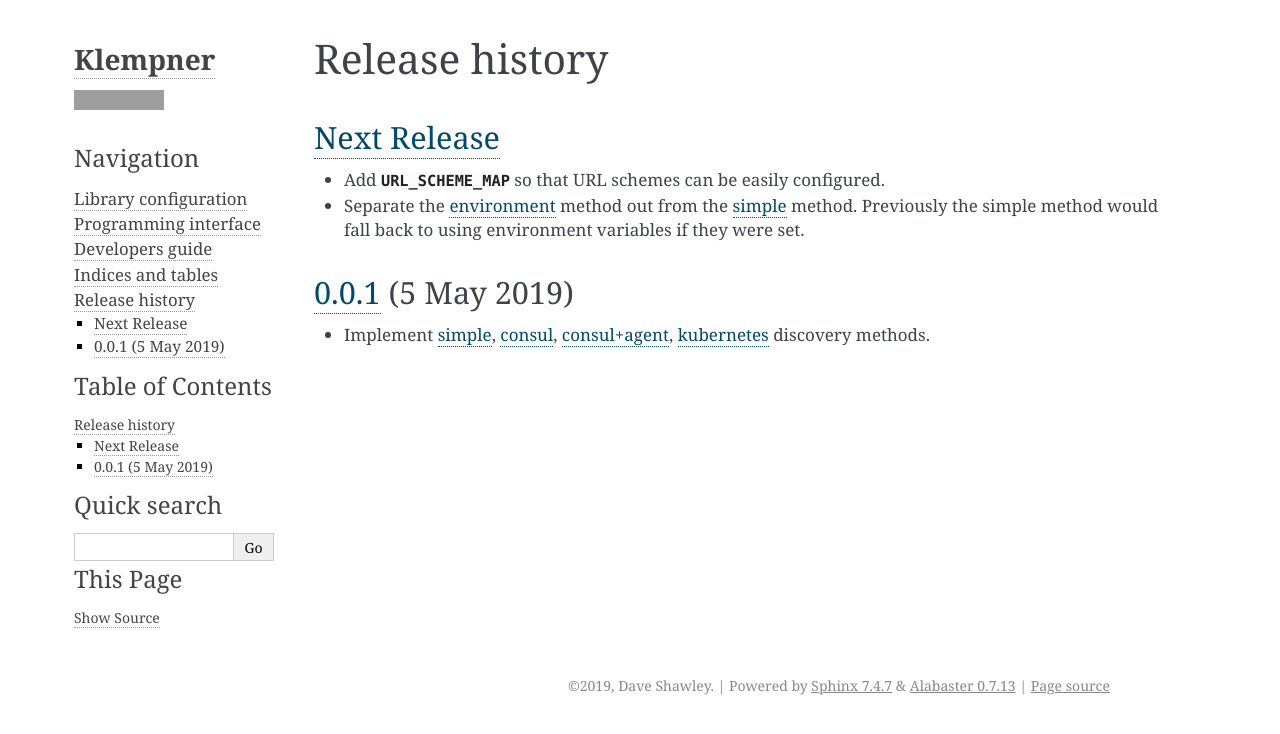
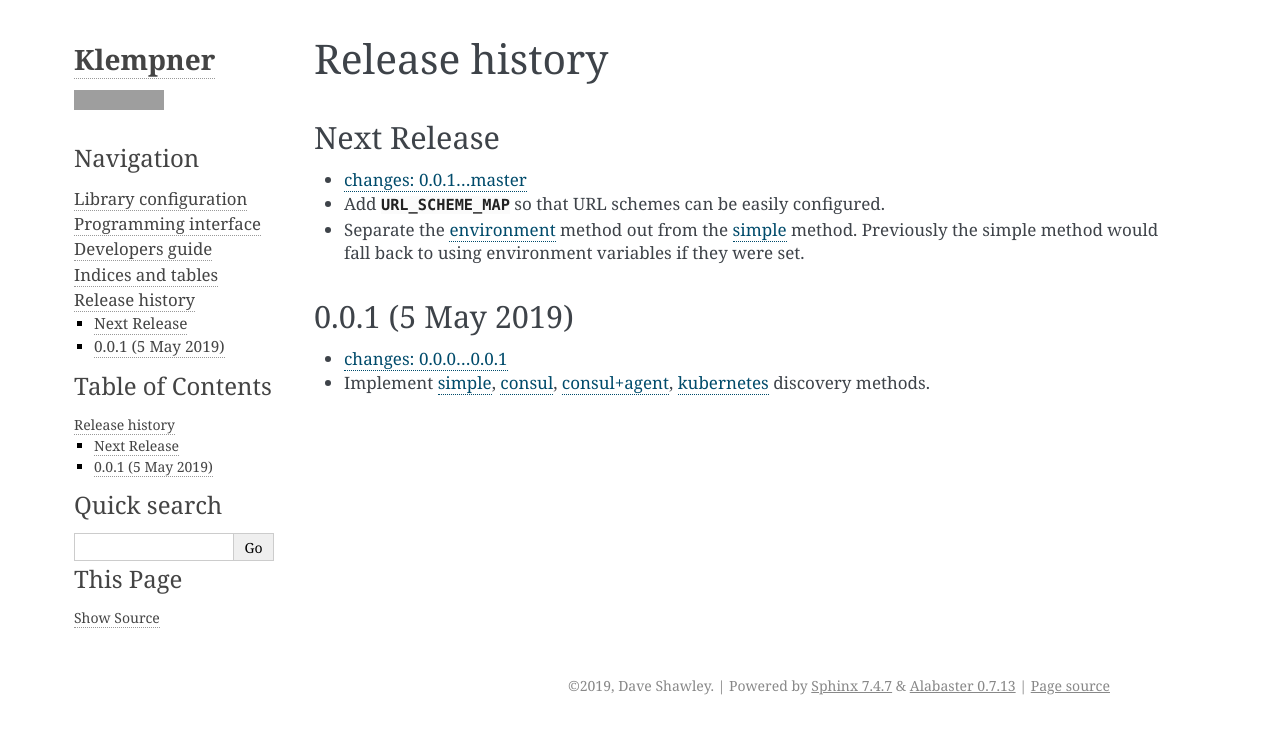
Before and after one commit to dave-shawley/klempner, a Sphinx documentation site: the page built from docs/history.rst, in a window 1280 px wide. Shown: the top 734 px of the page. Built offline with Sphinx 7.4.7, drawn with Linux system fonts in a browser that asks for light colours; grey boxes are pictures that could not be loaded.

Commit message:
docs: Use extlinks plug-in for github links.

```diff
--- a/docs/conf.py
+++ b/docs/conf.py
@@ -19,3 +19,12 @@ html_theme_options = {
     'github_user': 'dave-shawley',
     'github_repo': 'klempner',
 }
+
+extensions.append('sphinx.ext.extlinks')
+extlinks = {
+    'compare': ('https://github.com/dave-shawley/klempner/compare/%s',
+                'changes: '),
+}
+
+extensions.append('sphinx.ext.intersphinx')
+intersphinx_mapping = {'python': ('https://docs.python.org/3', None)}
--- a/docs/history.rst
+++ b/docs/history.rst
@@ -1,20 +1,18 @@
 Release history
 ===============
 
-`Next Release`_
----------------
+Next Release
+------------
+- :compare:`0.0.1...master`
 - Add :data:`~klempner.config.URL_SCHEME_MAP` so that URL schemes can be
   easily configured.
 - Separate the :ref:`environment-discovery-method` method out from the
   :ref:`simple-discovery-method` method.  Previously the simple method would
   fall back to using environment variables if they were set.
 
-`0.0.1`_ (5 May 2019)
----------------------
+0.0.1 (5 May 2019)
+------------------
+- :compare:`0.0.0...0.0.1`
 - Implement :ref:`simple-discovery-method`, :ref:`consul-discovery-method`,
   :ref:`consul-agent-discovery-method`, :ref:`kubernetes-discovery-method`
   discovery methods.
-
-
-.. _Next Release: https://github.com/dave-shawley/klempner/compare/0.0.1...master
-.. _0.0.1: https://github.com/dave-shawley/klempner/compare/0.0.0...0.0.1
```
